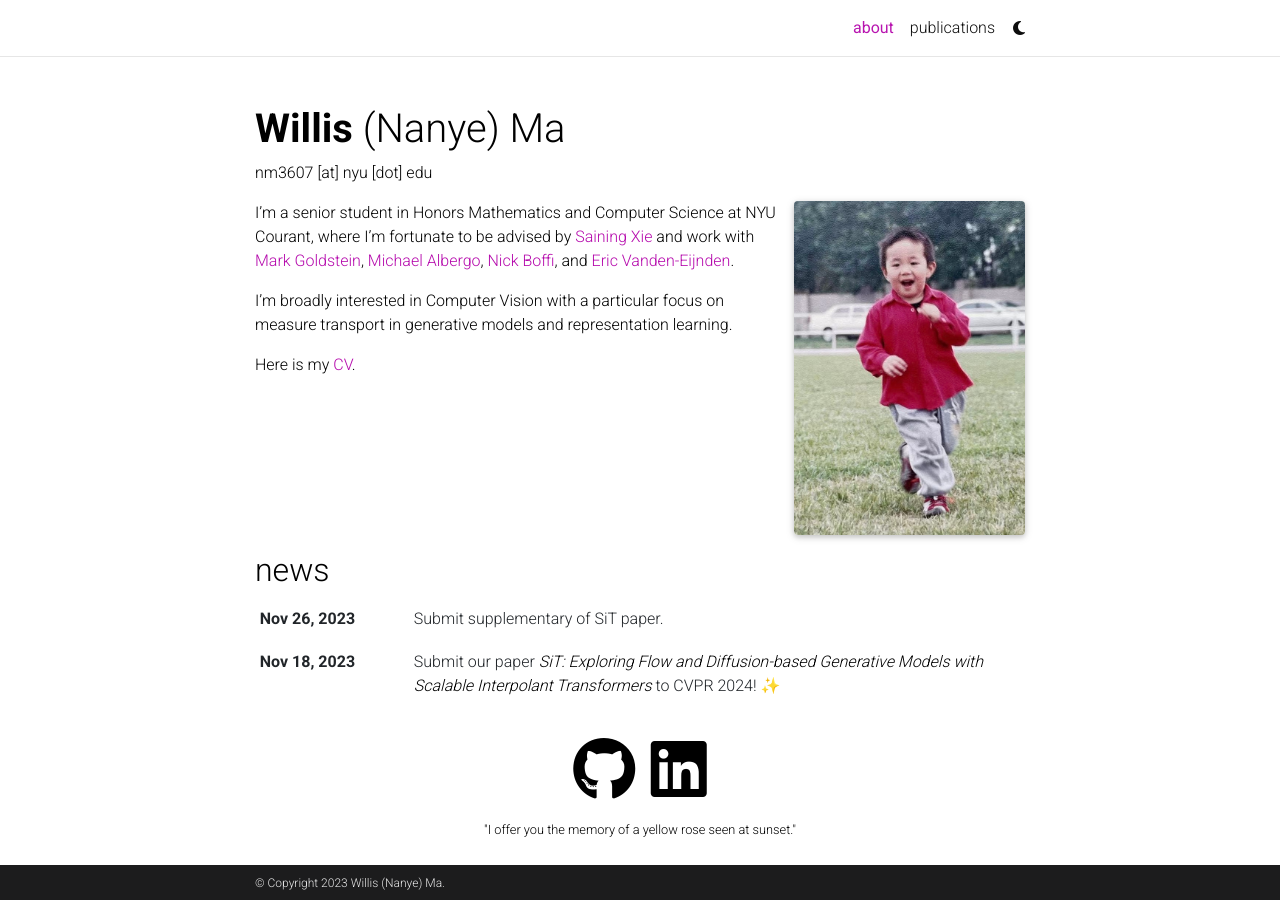
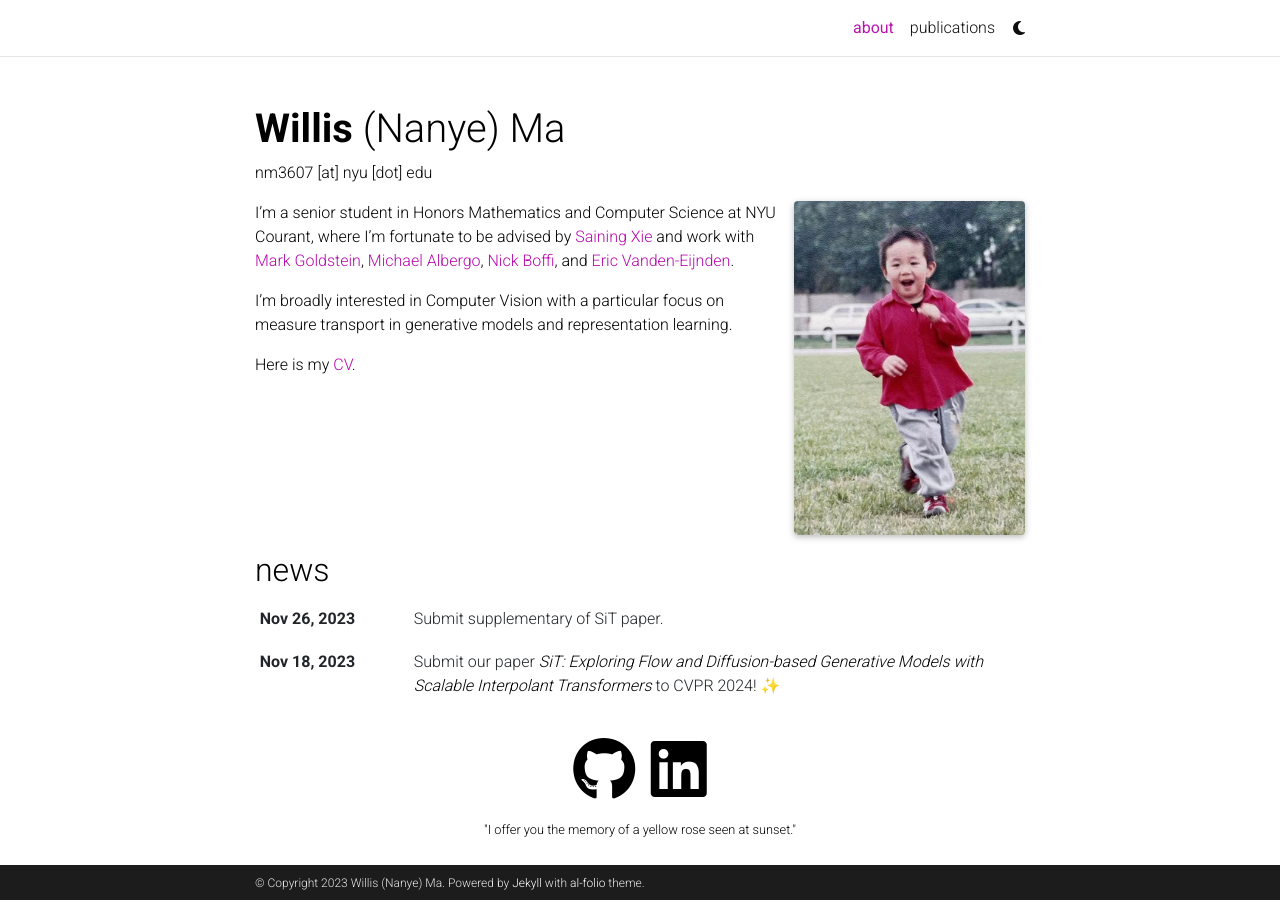
Before and after one commit to willisma/willisma.github.io, a Jekyll site: the page built from _pages/about.md, in a window 1280 px wide. Built offline with Jekyll 4.4.1, drawn with Linux system fonts in a browser that asks for light colours; full-size pictures stand in for the smaller copies a plugin makes; emoji names are drawn with the system emoji font; comment, search, counter and statistics services are not loaded; a style sheet for code colours, icons or effects is not loaded.

Commit message:
update cv

```diff
--- a/_config.yml
+++ b/_config.yml
@@ -9,7 +9,8 @@
 email:
 description: > # the ">" symbol means to ignore newlines until "footer_text:"
   A simple, whitespace theme for academics. Based on [*folio](https://github.com/bogoli/-folio) design.
-footer_text:
+footer_text: >
+  Powered by <a href="https://jekyllrb.com/" target="_blank">Jekyll</a> with <a href="https://github.com/alshedivat/al-folio">al-folio</a> theme.
 keywords:  # add your own keywords or leave empty
 
 lang: en # the language of your site (for example: en, fr, cn, ru, etc.)
--- a/_pages/about.md
+++ b/_pages/about.md
@@ -20,7 +20,7 @@
 
 I'm broadly interested in Computer Vision with a particular focus on measure transport in generative models and representation learning.
 
-Here is my [CV](assets/pdf/Tech_Resume.pdf).
+Here is my [CV](assets/pdf/CV.pdf).
 
 <!-- Write your biography here. Tell the world about yourself. Link to your favorite [subreddit](http://reddit.com). You can put a picture in, too. The code is already in, just name your picture `prof_pic.jpg` and put it in the `img/` folder.
 
```
Also changed, not shown: 1 other file.
